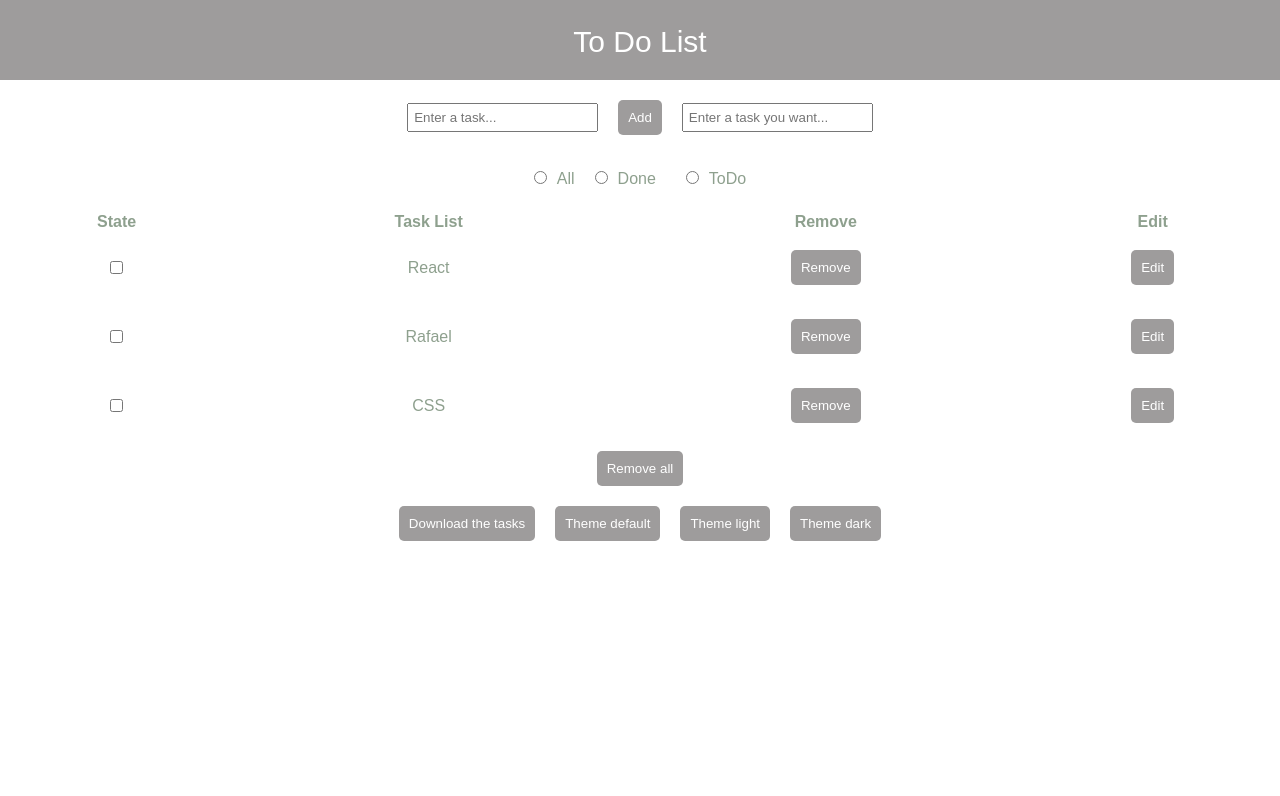
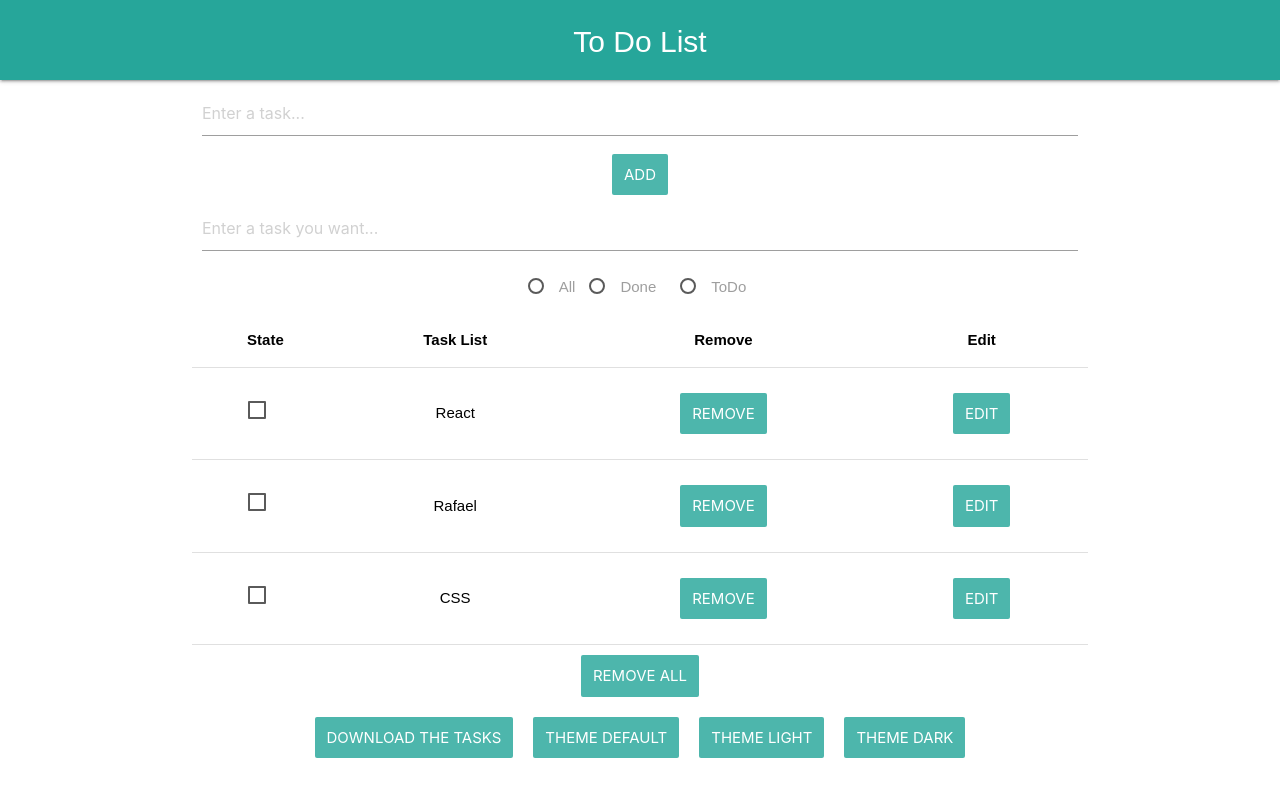
Before and after one commit to eurafaelwendt/Projeto, a React (Create React App) app: page / in a window 1280 px wide. Shown: the top 796 px of the page. Built offline with nearby package versions, Linux system fonts and the light colour scheme.

Commit message:
Finalização da implementação dos temas default, light e dark

```diff
--- a/src/App.js
+++ b/src/App.js
@@ -1,22 +1,8 @@
 import React, { Component, Fragment } from 'react';
-// import '/dist/css/materialize.min.css';
-// import './themeDark.scss';
-// import './themeLight.scss';
-// import './themeDefault.scss';
 import Header from './Header';
 import './App.css';
 import Form from './Form';
 import TaskTable from './TaskTable';
-
-// const toggleTheme = () => {
-//   if (theme === "light") {
-//     window.localStorage.setItem("theme", "dark");
-//     setTheme("dark");
-//   } else {
-//     window.localStorage.setItem("theme", "light");
-//     setTheme("light");
-//   }
-// };
 
 // Filtra apenas as tarefas finalizadas
 const filterDone = (tasks) => {
@@ -74,8 +60,6 @@ class App extends Component {
       filterFn: 'all',
       filterText: '',
     }
-
-    // const [theme, setTheme] = useState("light");
 }
 
   // Edita a task
@@ -231,7 +215,7 @@ class App extends Component {
               statusModify={this.statusModify}
               editTask={this.editTask}>
             </TaskTable>
-            <button onClick={this.removeAll} className="waves-effect waves-light btn margin">Remove all</button>
+            <button onClick={this.removeAll} className="margin">REMOVE ALL</button>
           </div>
         </Fragment>
     );
--- a/src/Form.js
+++ b/src/Form.js
@@ -67,10 +67,7 @@ class Form extends Component {
                 />
                 <button onClick={this.submitForm}
                     type="button"
-                    className="waves-effect
-                    waves-light
-                    btn
-                    margin">Add</button>
+                    className="margin">ADD</button>
                 <input
                     id="search"
                     type="text"
--- a/src/Inicial.js
+++ b/src/Inicial.js
@@ -1,14 +1,19 @@
 import React, { Fragment, useState, useEffect } from "react";
 import { ThemeProvider } from "styled-components";
-import { lightTheme, darkTheme } from "./theme";
+import { lightTheme, darkTheme, defaultTheme } from "./theme";
 import GlobalTheme from "./globals";
 import styled from "styled-components";
 import App from './App.js';
 import './App.css';
-// import 'materialize-css/dist/css/materialize.min.css'
+import 'materialize-css/dist/css/materialize.min.css'
 
 function Inicial() {
-  const [theme, setTheme] = useState("light");
+  const [theme, setTheme] = useState("default");
+
+  const toggleThemeDefault = () => {
+    window.localStorage.setItem("theme", "default");
+    setTheme("default");
+};
 
   const toggleThemeLight = () => {
       window.localStorage.setItem("theme", "light");
@@ -25,38 +30,26 @@ function Inicial() {
     localTheme && setTheme(localTheme);
   }, []);
 
+  const selectTheme = theme => {
+    if (theme === "default"){
+      return defaultTheme;
+    }else if (theme === "light"){
+      return lightTheme;
+    }else{
+      return darkTheme;
+    }
+  }
+
   return (
-    <ThemeProvider theme={theme === "light" ? lightTheme : darkTheme}>
+    <ThemeProvider theme={selectTheme(theme)}>
       <Fragment>
         <GlobalTheme />
         <App></App>
         <div style={{textAlign:"center"}}>
-            <button className="waves-effect
-                        waves-light
-                        btn
-                        margin">
-                        Download the tasks
-            </button>
-            <button className="waves-effect
-                        waves-light
-                        btn
-                        margin">
-                        Theme default
-            </button>
-                <button className="waves-effect
-                        waves-light
-                        btn
-                        margin"
-                        onClick={toggleThemeLight}>
-                        Theme light
-            </button>
-            <button className="waves-effect
-                        waves-light
-                        btn
-                        margin"
-                        onClick={toggleThemeDark}>
-                        Theme dark
-            </button>
+            <button className="margin">DOWNLOAD THE TASKS</button>
+            <button className="margin" onClick={toggleThemeDefault}>THEME DEFAULT</button>
+            <button className="margin" onClick={toggleThemeLight}>THEME LIGHT</button>
+            <button className="margin" onClick={toggleThemeDark}>THEME DARK</button>
         </div>
       </Fragment>
     </ThemeProvider>
--- a/src/TaskTable.js
+++ b/src/TaskTable.js
@@ -23,22 +23,15 @@ const TableBody = props => {
                         <label>
                             <input type="checkbox"
                                 checked={task.status}
-                                className="filled-in"
                                 onChange={() => props.statusModify(task)} />
                             <span></span>
                         </label>
                     </p>
                 </td>
                 <td>{task.nome}</td>
-                <td><button onClick={() => { props.removeTask(task) }}
-                    className="waves-effect
-                waves-light
-                btn">Remove</button>
+                <td><button onClick={() => { props.removeTask(task) }}>REMOVE</button>
                 </td>
-                <td><button onClick={() => {props.editTask(task)}}
-                className="waves-effect
-                waves-light
-                btn">Edit</button>
+                <td><button onClick={() => {props.editTask(task)}}>EDIT</button>
                 </td>
             </tr>
         );
--- a/src/globals.js
+++ b/src/globals.js
@@ -10,7 +10,7 @@ export default createGlobalStyle`
   nav{
     background: ${({ theme }) => theme.nav};
     height: 80px;
-    padding: 25px;
+    padding: 10px;
   }
 
   input{
@@ -26,8 +26,8 @@ export default createGlobalStyle`
   button{
     background: ${({ theme }) => theme.button};
     border: none;
-    padding: 10px;
-    border-radius: 5px;
+    padding: 12px;
+    border-radius: 2px;
     color: white;
   }
 
@@ -44,5 +44,4 @@ export default createGlobalStyle`
   table {
     width: 100%;
   }
-
 `;
--- a/src/theme.js
+++ b/src/theme.js
@@ -1,13 +1,14 @@
-// export const defaultTheme = {
-//   body: "orange",
-//   text: "#fafafa",
-//   toggleBorder: "#6B8096"
-// };
+export const defaultTheme = {
+  body: "#fff",
+  text: "black",
+  nav: "#26a69a",
+  button: "#4db6ac"
+
+};
 
 export const lightTheme = {
     body: "#fff",
     text: "#8EA08E",
-    toggleBorder: "#fff",
     nav: "#9E9C9C",
     button: "#9E9C9C"
   };
@@ -15,7 +16,6 @@ export const lightTheme = {
   export const darkTheme = {
     body: "#111",
     text: "#fafafa",
-    toggleBorder: "#6B8096",
     nav: "#3D3D3D",
     button: "#3D3D3D"
   };
--- a/src/themeDark.scss
+++ /dev/null
@@ -1,19 +0,0 @@
-$primary-color: #424242 !default;
-$primary-color-light: white !default;
-
-$secondary-color:  #424242 !default;
-
-body {
-    background-color: #212121;
-    color: $primary-color-light;
-  }
-
- form button{
-   color: black;
- }
-
-  input{
-    color: white;
-  }
-
-@import '~materialize-css/sass/materialize';
--- a/src/themeDefault.scss
+++ /dev/null
@@ -1,3 +0,0 @@
-$primary-color: #26a69a !default;
-
-@import '~materialize-css/sass/materialize';
--- a/src/themeLight.scss
+++ /dev/null
@@ -1,15 +0,0 @@
-$primary-color: #bdbdbd !default;
-$primary-color-light: grey !default;
-
-$secondary-color:  #bdbdbd !default;
-
-body {
-    background-color: white;
-    color: $primary-color-light;
-  }
-
-input{
-  color: grey;
-}
-
-@import '~materialize-css/sass/materialize';
```
